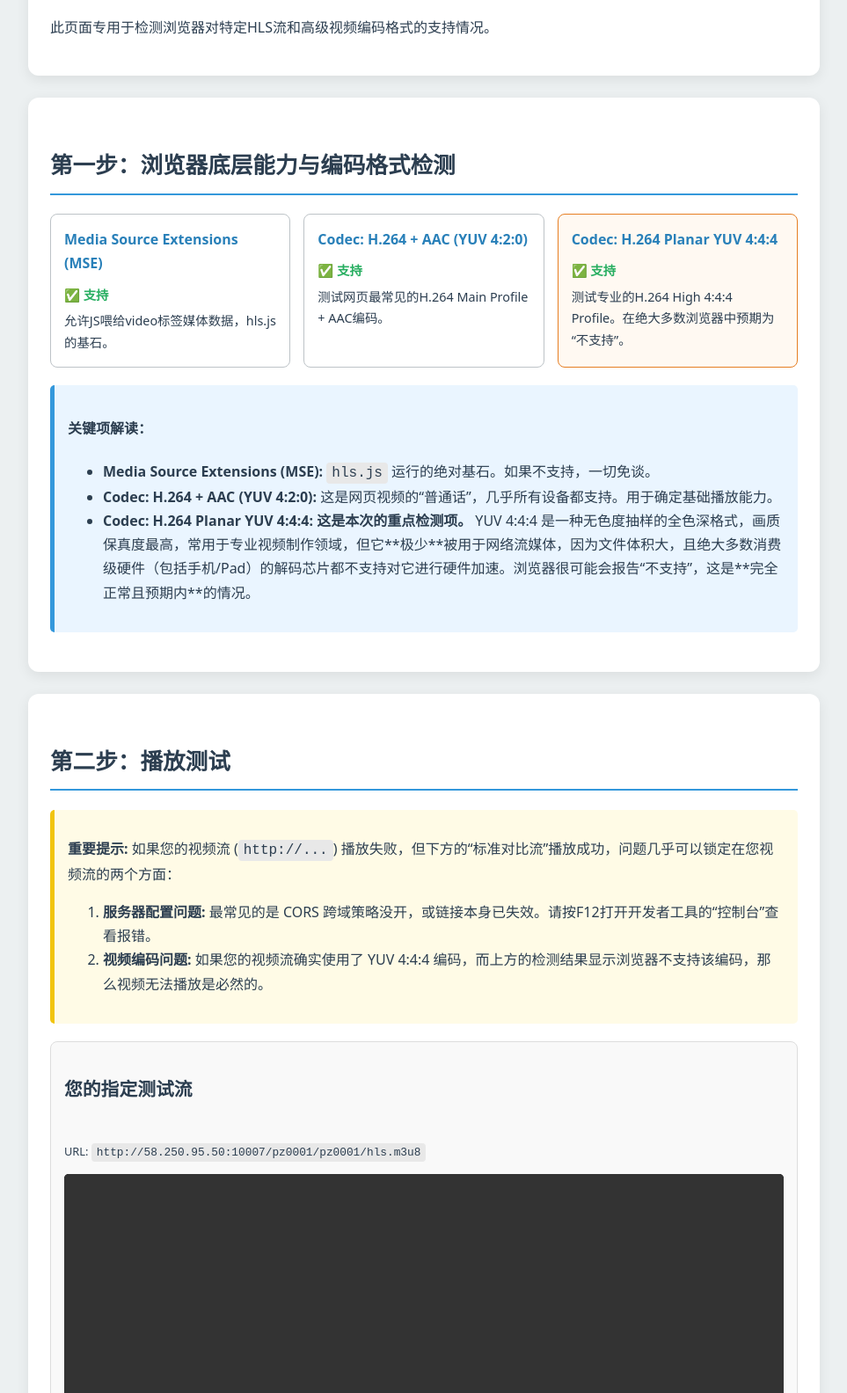
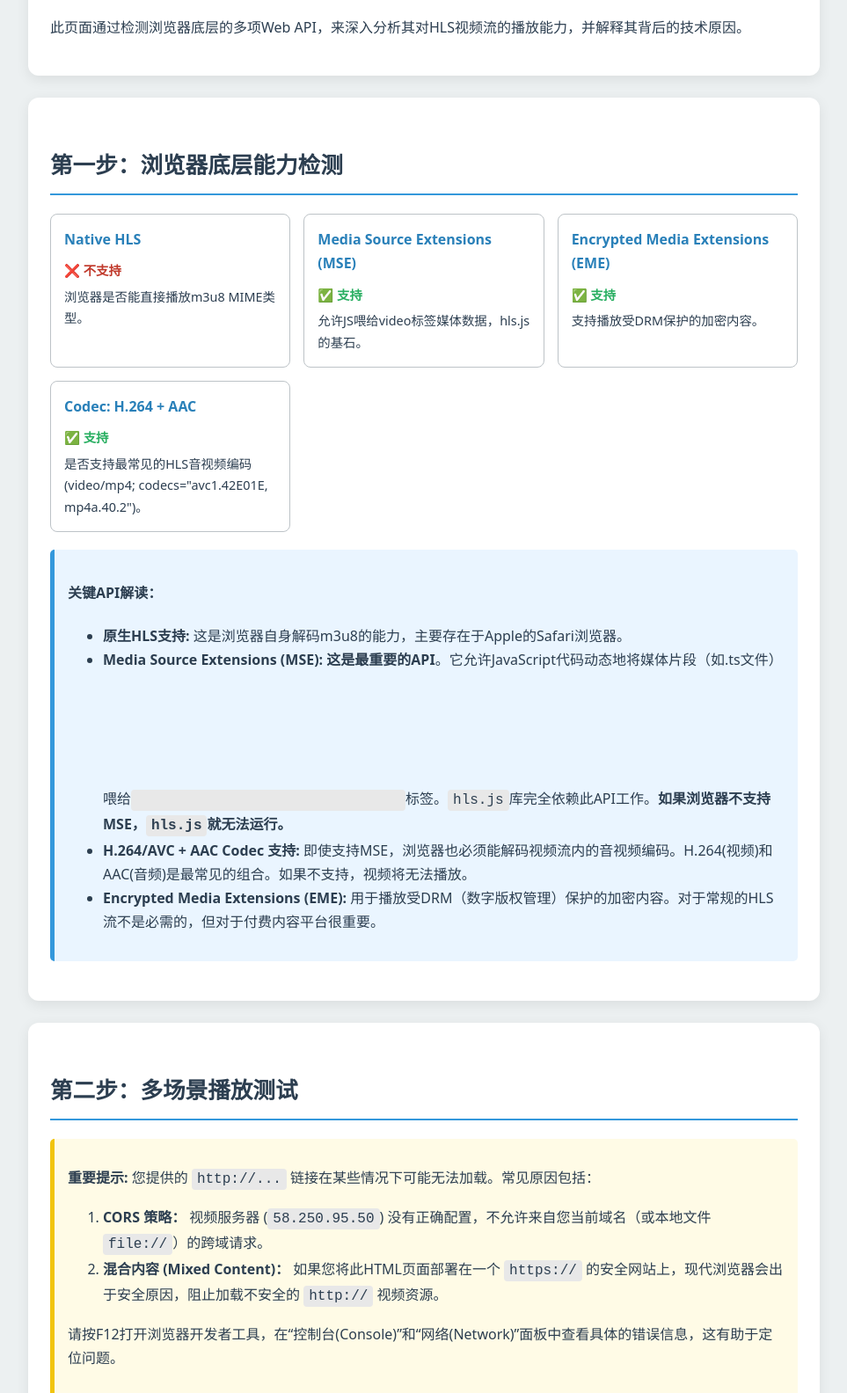
Before and after one commit to Myparjna/open, a plain HTML site: page index.html in a window 1280 px wide. Shown: the part 136-1720 px from the top of the page at 88% size, without its empty margins (158-1121 px from the left). Drawn offline with nearby package versions, Linux system fonts and the light colour scheme.

Commit message:
Update index.html

```diff
--- a/index.html
+++ b/index.html
@@ -1,15 +1,14 @@
 <!DOCTYPE html>
 <html lang="zh-CN">
 <head>
-    <meta charset="UTF-8" />
-    <meta name="viewport" content="width=device-width, initial-scale=1.0" />
-    <title>【终版】HLS & Codec 深度检测</title>
+    <meta charset="UTF-8">
+    <meta name="viewport" content="width=device-width, initial-scale=1.0">
+    <title>【深度】HLS (m3u8) 浏览器底层支持检测</title>
     <!-- 引入 hls.js 库 -->
     <script src="https://cdn.jsdelivr.net/npm/hls.js@latest"></script>
     <style>
         body {
-        font-family: system-ui, -apple-system, BlinkMacSystemFont, "Segoe UI",
-          Roboto, "Helvetica Neue", Arial, sans-serif;
+            font-family: system-ui, -apple-system, BlinkMacSystemFont, "Segoe UI", Roboto, "Helvetica Neue", Arial, sans-serif;
             line-height: 1.7;
             color: #2c3e50;
             max-width: 900px;
@@ -21,31 +20,21 @@
             background-color: #ffffff;
             padding: 25px;
             border-radius: 12px;
-        box-shadow: 0 4px 15px rgba(0, 0, 0, 0.08);
+            box-shadow: 0 4px 15px rgba(0,0,0,0.08);
             margin-bottom: 25px;
         }
-      h1,
-      h2,
-      h3 {
+        h1, h2, h3 {
             color: #2c3e50;
             border-bottom: 2px solid #3498db;
             padding-bottom: 10px;
         }
-      h1 {
-        font-size: 2em;
-      }
-      h2 {
-        font-size: 1.6em;
-        margin-top: 30px;
-      }
-      h3 {
-        font-size: 1.3em;
-        border-bottom: none;
-      }
+        h1 { font-size: 2em; }
+        h2 { font-size: 1.6em; margin-top: 30px;}
+        h3 { font-size: 1.3em; border-bottom: none;}
 
         .detection-grid {
             display: grid;
-        grid-template-columns: repeat(auto-fit, minmax(260px, 1fr));
+            grid-template-columns: repeat(auto-fit, minmax(250px, 1fr));
             gap: 15px;
         }
         .detection-item {
@@ -53,22 +42,15 @@
             border-radius: 8px;
             border: 1px solid #bdc3c7;
         }
-      .detection-item.highlight {
-        border-color: #e67e22;
-        background-color: #fff9f2;
-      }
         .detection-item h4 {
             margin: 0 0 10px 0;
             color: #2980b9;
         }
-      .detection-item p {
-        margin: 5px 0 0 0;
-        font-size: 0.9em;
-      }
+        .detection-item p { margin: 5px 0 0 0; font-size: 0.9em; }
 
         .video-tests {
             display: grid;
-        grid-template-columns: 1fr;
+            grid-template-columns: repeat(auto-fit, minmax(350px, 1fr));
             gap: 20px;
         }
         .video-card {
@@ -99,29 +81,17 @@
             cursor: pointer;
             transition: background-color 0.3s;
         }
-      .video-card-controls button:hover {
-        background-color: #2980b9;
-      }
-      .status {
-        font-weight: bold;
-        font-size: 0.9em;
-      }
+        .video-card-controls button:hover { background-color: #2980b9; }
+        .status { font-weight: bold; font-size: 0.9em; }
 
-      .success {
-        color: #27ae60;
-      }
-      .warning {
-        color: #f39c12;
-      }
-      .error {
-        color: #c0392b;
-      }
+        .success { color: #27ae60; }
+        .warning { color: #f39c12; }
+        .error { color: #c0392b; }
         code {
             background-color: #e8e8e8;
             padding: 3px 6px;
             border-radius: 4px;
             font-family: "Courier New", Courier, monospace;
-        word-break: break-all;
         }
         .explanation {
             background-color: #eaf5ff;
@@ -140,96 +110,86 @@
     </style>
 </head>
 <body>
+
     <div class="container">
-      <h1>【终版】HLS & Codec 深度检测</h1>
-      <p>此页面专用于检测浏览器对特定HLS流和高级视频编码格式的支持情况。</p>
+        <h1>【深度】HLS (m3u8) 浏览器底层支持检测</h1>
+        <p>此页面通过检测浏览器底层的多项Web API，来深入分析其对HLS视频流的播放能力，并解释其背后的技术原因。</p>
     </div>
 
     <div class="container">
-      <h2>第一步：浏览器底层能力与编码格式检测</h2>
+        <h2>第一步：浏览器底层能力检测</h2>
         <div class="detection-grid" id="detection-results">
             <!-- 底层能力检测结果将动态插入此处 -->
         </div>
         <div class="explanation">
-        <h4>关键项解读：</h4>
+            <h4>关键API解读：</h4>
             <ul>
-          <li>
-            <strong>Media Source Extensions (MSE):</strong>
-            <code>hls.js</code> 运行的绝对基石。如果不支持，一切免谈。
-          </li>
-          <li>
-            <strong>Codec: H.264 + AAC (YUV 4:2:0):</strong>
-            这是网页视频的“普通话”，几乎所有设备都支持。用于确定基础播放能力。
-          </li>
-          <li>
-            <strong>Codec: H.264 Planar YUV 4:4:4:</strong>
-            <strong>这是本次的重点检测项。</strong> YUV 4:4:4
-            是一种无色度抽样的全色深格式，画质保真度最高，常用于专业视频制作领域，但它**极少**被用于网络流媒体，因为文件体积大，且绝大多数消费级硬件（包括手机/Pad）的解码芯片都不支持对它进行硬件加速。浏览器很可能会报告“不支持”，这是**完全正常且预期内**的情况。
-          </li>
+                <li><strong>原生HLS支持:</strong> 这是浏览器自身解码m3u8的能力，主要存在于Apple的Safari浏览器。</li>
+                <li><strong>Media Source Extensions (MSE):</strong> <strong>这是最重要的API</strong>。它允许JavaScript代码动态地将媒体片段（如.ts文件）喂给<code><video></code>标签。<code>hls.js</code>库完全依赖此API工作。<strong>如果浏览器不支持MSE，<code>hls.js</code>就无法运行。</strong></li>
+                <li><strong>H.264/AVC + AAC Codec 支持:</strong> 即使支持MSE，浏览器也必须能解码视频流内的音视频编码。H.264(视频)和AAC(音频)是最常见的组合。如果不支持，视频将无法播放。</li>
+                <li><strong>Encrypted Media Extensions (EME):</strong> 用于播放受DRM（数字版权管理）保护的加密内容。对于常规的HLS流不是必需的，但对于付费内容平台很重要。</li>
             </ul>
         </div>
     </div>
 
     <div class="container">
-      <h2>第二步：播放测试</h2>
+        <h2>第二步：多场景播放测试</h2>
         <div class="special-note">
-        <p>
-          <strong>重要提示:</strong> 如果您的视频流 (<code>http://...</code>)
-          播放失败，但下方的“标准对比流”播放成功，问题几乎可以锁定在您视频流的两个方面：
-        </p>
+            <p><strong>重要提示:</strong> 您提供的 <code>http://...</code> 链接在某些情况下可能无法加载。常见原因包括：</p>
             <ol>
-          <li>
-            <strong>服务器配置问题:</strong> 最常见的是 CORS
-            跨域策略没开，或链接本身已失效。请按F12打开开发者工具的“控制台”查看报错。
-          </li>
-          <li>
-            <strong>视频编码问题:</strong> 如果您的视频流确实使用了 YUV 4:4:4
-            编码，而上方的检测结果显示浏览器不支持该编码，那么视频无法播放是必然的。
-          </li>
+                <li><strong>CORS 策略：</strong> 视频服务器 (<code>58.250.95.50</code>) 没有正确配置，不允许来自您当前域名（或本地文件 <code>file://</code>）的跨域请求。</li>
+                <li><strong>混合内容 (Mixed Content)：</strong> 如果您将此HTML页面部署在一个 <code>https://</code> 的安全网站上，现代浏览器会出于安全原因，阻止加载不安全的 <code>http://</code> 视频资源。</li>
             </ol>
+            <p>请按F12打开浏览器开发者工具，在“控制台(Console)”和“网络(Network)”面板中查看具体的错误信息，这有助于定位问题。</p>
         </div>
         <div class="video-tests" id="video-tests-container">
             <!-- 视频测试卡片将动态插入此处 -->
         </div>
     </div>
 
+    <div class="container">
+        <h2>最终分析与结论</h2>
+        <div class="explanation">
+            <h3 id="final-conclusion-title">分析中...</h3>
+            <p id="final-conclusion-text">请查看上方的检测结果和播放测试以得出结论。</p>
+            <p><strong>根本原因总结：</strong> 移动端或桌面版的Chrome/Firefox之所以不能“原生”播放m3u8，是因为它们的设计哲学是将这种非标准的流媒体协议交由JavaScript库处理，而不是内置到浏览器核心。它们提供了强大的MSE API作为“钩子”，让<code>hls.js</code>这样的库能够高效地完成解析和播放任务。因此，“不支持”原生HLS并非缺陷，而是架构选择，而**“支持MSE”才是决定m3u8能否在这些浏览器中播放的关键**。</p>
+        </div>
+    </div>
+
     <script>
-      document.addEventListener("DOMContentLoaded", function () {
-        const detectionResultsContainer =
-          document.getElementById("detection-results");
-        const videoTestsContainer = document.getElementById(
-          "video-tests-container"
-        );
-        let hlsInstances = {};
+        document.addEventListener('DOMContentLoaded', function() {
+            const detectionResultsContainer = document.getElementById('detection-results');
+            const videoTestsContainer = document.getElementById('video-tests-container');
+            let hlsInstances = {}; // 使用对象存储多个hls实例
 
             // --- 底层能力检测逻辑 ---
             function runDetections() {
                 const results = {};
+                const tempVideo = document.createElement('video');
 
-          // 1. Media Source Extensions (MSE)
-          results["Media Source Extensions (MSE)"] = {
-            supported: "MediaSource" in window || "WebKitMediaSource" in window,
-            description: "允许JS喂给video标签媒体数据，hls.js的基石。",
+                // 1. 原生HLS支持
+                results['Native HLS'] = {
+                    supported: !!tempVideo.canPlayType('application/vnd.apple.mpegurl'),
+                    description: '浏览器是否能直接播放m3u8 MIME类型。'
                 };
 
-          // 2. Common Codec Support (YUV 4:2:0)
-          const commonCodec = 'video/mp4; codecs="avc1.42E01E, mp4a.40.2"';
-          results[`Codec: H.264 + AAC (YUV 4:2:0)`] = {
-            supported: window.MediaSource
-              ? MediaSource.isTypeSupported(commonCodec)
-              : false,
-            description: `测试网页最常见的H.264 Main Profile + AAC编码。`,
+                // 2. Media Source Extensions (MSE)
+                results['Media Source Extensions (MSE)'] = {
+                    supported: 'MediaSource' in window || 'WebKitMediaSource' in window,
+                    description: '允许JS喂给video标签媒体数据，hls.js的基石。'
                 };
 
-          // 3. SPECIALIZED Codec Support (YUV 4:4:4)
-          // avc1.f4401e 代表 H.264 High 4:4:4 Predictive Profile, Level 3.0
-          const yuv444Codec = 'video/mp4; codecs="avc1.f4401e"';
-          results[`Codec: H.264 Planar YUV 4:4:4`] = {
-            supported: window.MediaSource
-              ? MediaSource.isTypeSupported(yuv444Codec)
-              : false,
-            description: `测试专业的H.264 High 4:4:4 Profile。在绝大多数浏览器中预期为“不支持”。`,
-            highlight: true,
+                // 3. EME (Encrypted Media Extensions)
+                results['Encrypted Media Extensions (EME)'] = {
+                    supported: 'requestMediaKeySystemAccess' in navigator,
+                    description: '支持播放受DRM保护的加密内容。'
+                };
+
+                // 4. Codec Support (via MSE)
+                const commonCodec = 'video/mp4; codecs="avc1.42E01E, mp4a.40.2"'; // H.264 Main + AAC-LC
+                results[`Codec: H.264 + AAC`] = {
+                    supported: window.MediaSource ? MediaSource.isTypeSupported(commonCodec) : false,
+                    description: `是否支持最常见的HLS音视频编码 (${commonCodec})。`
                 };
 
                 return results;
@@ -238,20 +198,15 @@
             function displayDetections(results) {
                 for (const key in results) {
                     const item = results[key];
-            const itemDiv = document.createElement("div");
-            itemDiv.className = "detection-item";
-            if (item.highlight) {
-              itemDiv.classList.add("highlight");
-            }
+                    const itemDiv = document.createElement('div');
+                    itemDiv.className = 'detection-item';
 
-            const statusClass = item.supported ? "success" : "error";
-            const statusIcon = item.supported ? "✅" : "❌";
+                    const statusClass = item.supported ? 'success' : 'error';
+                    const statusIcon = item.supported ? '✅' : '❌';
 
                     itemDiv.innerHTML = `
                         <h4>${key}</h4>
-                        <p class="status ${statusClass}">${statusIcon} ${
-              item.supported ? "支持" : "不支持"
-            }</p>
+                        <p class="status ${statusClass}">${statusIcon} ${item.supported ? '支持' : '不支持'}</p>
                         <p>${item.description}</p>
                     `;
                     detectionResultsContainer.appendChild(itemDiv);
@@ -263,92 +218,99 @@
 
             // --- 视频播放测试逻辑 ---
             const testStreams = [
-          {
-            name: "您的指定测试流",
-            url: "http://58.250.95.50:10007/pz0001/pz0001/hls.m3u8",
-          },
-          {
-            name: "标准对比流 (YUV 4:2:0)",
-            url: "https://test-streams.mux.dev/x36xhzz/x36xhzz.m3u8",
-          },
+                { name: '用户指定测试流 (HTTP)', url: 'http://58.250.95.50:10007/pz0001/pz0001/hls.m3u8' },
+                { name: '标准对比流 (HTTPS)', url: 'https://test-streams.mux.dev/x36xhzz/x36xhzz.m3u8' },
+                { name: '可能失败的URL (无效链接)', url: 'https://example.com/not-a-video.m3u8' }
             ];
 
             testStreams.forEach((stream, index) => {
-          const card = document.createElement("div");
-          card.className = "video-card";
+                const card = document.createElement('div');
+                card.className = 'video-card';
                 card.innerHTML = `
                     <h3>${stream.name}</h3>
-                    <p style="font-size:0.8em; word-break:break-all;">URL: <code>${stream.url}</code></p>
+                    <p style="font-size:0.8em; word-break:break-all;">URL: ${stream.url}</p>
                     <video id="video-${index}" controls muted playsinline></video>
                     <div class="video-card-controls">
-                        <button data-url="${stream.url}" data-video-id="video-${index}" data-index="${index}">加载并播放</button>
+                        <button data-url="${stream.url}" data-video-id="video-${index}" data-status-id="status-${index}" data-index="${index}">加载并播放</button>
                         <div class="status" id="status-${index}">状态: 准备就绪</div>
                     </div>
                 `;
                 videoTestsContainer.appendChild(card);
             });
 
-        videoTestsContainer.addEventListener("click", function (e) {
-          if (e.target.tagName === "BUTTON") {
+            videoTestsContainer.addEventListener('click', function(e) {
+                if (e.target.tagName === 'BUTTON') {
                     const button = e.target;
                     const url = button.dataset.url;
                     const videoId = button.dataset.videoId;
+                    const statusId = button.dataset.statusId;
                     const index = button.dataset.index;
                     const video = document.getElementById(videoId);
-            const statusEl = document.getElementById(`status-${index}`);
+                    const statusEl = document.getElementById(statusId);
 
+                    // 销毁当前卡片可能存在的旧实例
                     if (hlsInstances[index]) {
                         hlsInstances[index].destroy();
                     }
 
                     if (Hls.isSupported()) {
-              statusEl.textContent = "状态: 加载中...";
-              statusEl.className = "status warning";
+                        statusEl.textContent = '状态: 加载中...';
+                        statusEl.className = 'status warning';
 
-              const hls = new Hls({
-                // 开启Debug模式可以在控制台看到更详细的hls.js日志
-                // debug: true
-              });
-              hlsInstances[index] = hls;
+                        const hls = new Hls();
+                        hlsInstances[index] = hls; // 存储新实例
                         hls.loadSource(url);
                         hls.attachMedia(video);
 
-              hls.on(Hls.Events.MANIFEST_PARSED, function () {
-                statusEl.textContent = "状态: 播放中";
-                statusEl.className = "status success";
-                video.play().catch((err) => {
-                  statusEl.textContent = "状态: 点击视频播放";
-                  statusEl.className = "status warning";
+                        hls.on(Hls.Events.MANIFEST_PARSED, function() {
+                            statusEl.textContent = '状态: 播放中';
+                            statusEl.className = 'status success';
+                            video.play().catch(err => {
+                                console.warn(`视频 [${videoId}] 播放被阻止，可能需要用户交互。`, err);
+                                statusEl.textContent = '状态: 点击视频播放';
+                                statusEl.className = 'status warning';
                             });
                         });
 
-              hls.on(Hls.Events.ERROR, function (event, data) {
+                        hls.on(Hls.Events.ERROR, function(event, data) {
                              if (data.fatal) {
-                  let errorReason = "";
-                  switch (data.type) {
+                                let errorReason = '';
+                                switch(data.type) {
                                     case Hls.ErrorTypes.NETWORK_ERROR:
-                      errorReason = `网络错误 (${data.details})。请检查CORS或链接。`;
+                                        errorReason = `网络错误: ${data.details}. (请检查CORS或链接是否有效)`;
                                         break;
                                     case Hls.ErrorTypes.MEDIA_ERROR:
-                      // 这个错误最可能与编码有关！
-                      errorReason = `媒体错误 (${data.details})。极可能是视频编码不受支持！`;
+                                        errorReason = `媒体错误: ${data.details}. (视频编码或容器问题)`;
                                         hls.recoverMediaError();
                                         break;
                                     default:
-                      errorReason = `致命错误 (${data.details})`;
+                                        errorReason = `致命错误: ${data.details}`;
                                         hls.destroy();
                                         break;
                                 }
                                 statusEl.textContent = `错误: ${errorReason}`;
-                  statusEl.className = "status error";
+                                statusEl.className = 'status error';
                              }
                         });
                     } else {
-              statusEl.textContent = "错误: hls.js 不被支持";
-              statusEl.className = "status error";
+                        statusEl.textContent = '错误: hls.js 不被支持';
+                        statusEl.className = 'status error';
                     }
                 }
             });
+
+            // --- 更新最终结论 ---
+            const conclusionTitle = document.getElementById('final-conclusion-title');
+            const conclusionText = document.getElementById('final-conclusion-text');
+            if (detectionResults['Media Source Extensions (MSE)'].supported) {
+                conclusionTitle.textContent = '结论：浏览器兼容 ✅';
+                conclusionTitle.className = 'success';
+                conclusionText.textContent = '您的浏览器支持 Media Source Extensions (MSE) 和必要的编解码器。这意味着它可以通过 hls.js 库完美地播放 m3u8 视频流，这也是在非 Safari 浏览器上的标准解决方案。';
+            } else {
+                conclusionTitle.textContent = '结论：浏览器不兼容 ❌';
+                conclusionTitle.className = 'error';
+                conclusionText.textContent = '您的浏览器不支持 Media Source Extensions (MSE)，这是 hls.js 运行的必要条件。因此，无法在此浏览器上通过 JavaScript 库播放 HLS。如果原生HLS支持也为“否”，则此浏览器无法播放 m3u8 视频。';
+            }
         });
     </script>
 </body>
```
Lines whose indentation alone changed are shown as unchanged.
